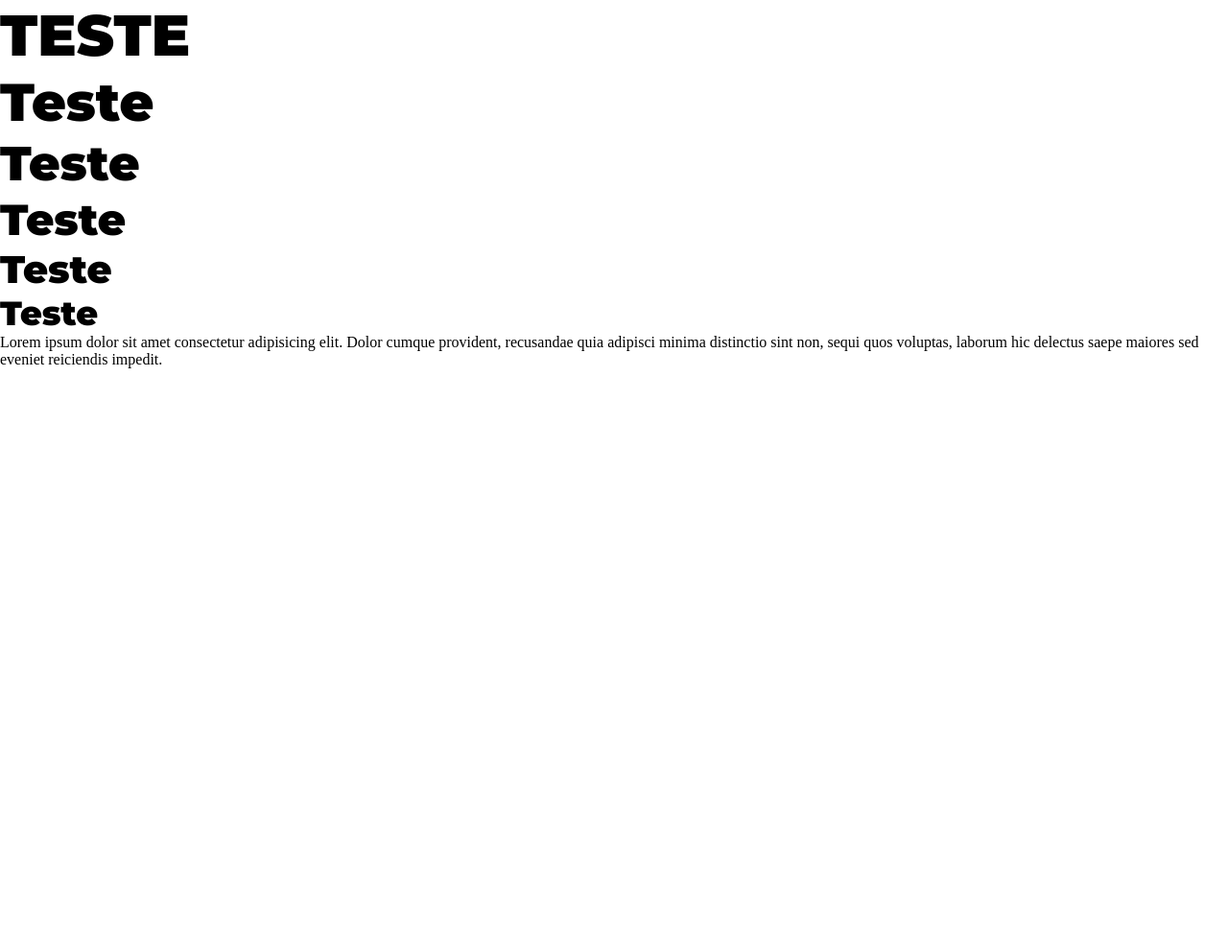
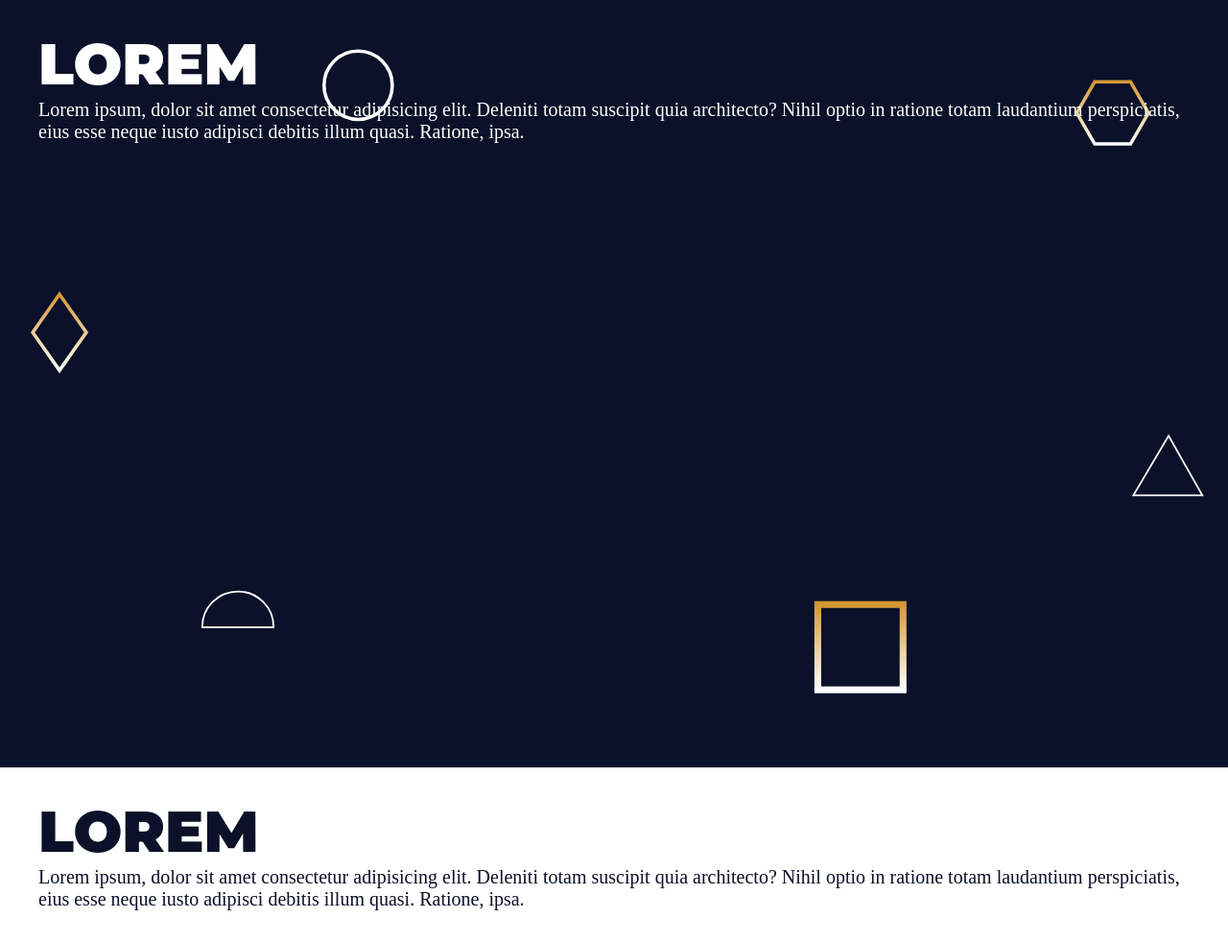
Before and after one commit to Gabriel2Mello/Landing-Page-Html, a plain HTML site: page index.html in a window 1280 px wide. Shown: the whole page at 96% size. Before the commit the page ends 800 px from the top, so only its background shows below. Drawn offline with Linux system fonts and the light colour scheme.

Commit message:
Background and colors

```diff
--- a/assets/css/styles.css
+++ b/assets/css/styles.css
@@ -1,3 +1,9 @@
+:root {
+    --primary-color: #0A1128;
+    --white-color: #FFFFFF;
+    --gap: 3rem;
+}
+
 * {
     margin: 0;
     padding: 0;
@@ -9,7 +15,8 @@ html {
 
 body {
     font-family: 'Open Sans, sans-serif';
-    font-size: 1.6rem;
+    font-size: 2rem;
+    color: var(--primary-color)
 }
 
 h1, h2, h3, h4, h5, h6 {
@@ -40,3 +47,24 @@ h5 {
 h6 {
     font-size: 3.5rem;
 }
+
+.main-bg {
+    background-image: url('../img/main-bg.svg');
+    background-size: cover;
+    background-position: center center;
+    color: var(--white-color)
+}
+
+.main-content {
+    max-width: 1200px;
+    margin: 0 auto;
+    padding: var(--gap);
+}
+
+.section {
+    min-height: 100vh;
+}
+
+.white-bg {
+    background: var(--white-color);
+}
--- a/index.html
+++ b/index.html
@@ -9,12 +9,17 @@
     <link rel="stylesheet" href="assets/css/styles.css">
 </head>
 <body>
-    <h1>Teste</h1>
-    <h2>Teste</h2>
-    <h3>Teste</h3>
-    <h4>Teste</h4>
-    <h5>Teste</h5>
-    <h6>Teste</h6>
-    <p>Lorem ipsum dolor sit amet consectetur adipisicing elit. Dolor cumque provident, recusandae quia adipisci minima distinctio sint non, sequi quos voluptas, laborum hic delectus saepe maiores sed eveniet reiciendis impedit.</p>
+    <section class="main-bg section">
+        <div class="main-content">
+            <h1>Lorem</h1>
+            <p>Lorem ipsum, dolor sit amet consectetur adipisicing elit. Deleniti totam suscipit quia architecto? Nihil optio in ratione totam laudantium perspiciatis, eius esse neque iusto adipisci debitis illum quasi. Ratione, ipsa.</p>
+        </div>
+    </section>
+    <section class="white-bg section">
+        <div class="main-content">
+            <h1>Lorem</h1>
+            <p>Lorem ipsum, dolor sit amet consectetur adipisicing elit. Deleniti totam suscipit quia architecto? Nihil optio in ratione totam laudantium perspiciatis, eius esse neque iusto adipisci debitis illum quasi. Ratione, ipsa.</p>
+        </div>
+    </section>
 </body>
 </html>
```
Also changed, not shown: assets/img/main-bg.svg (added).
